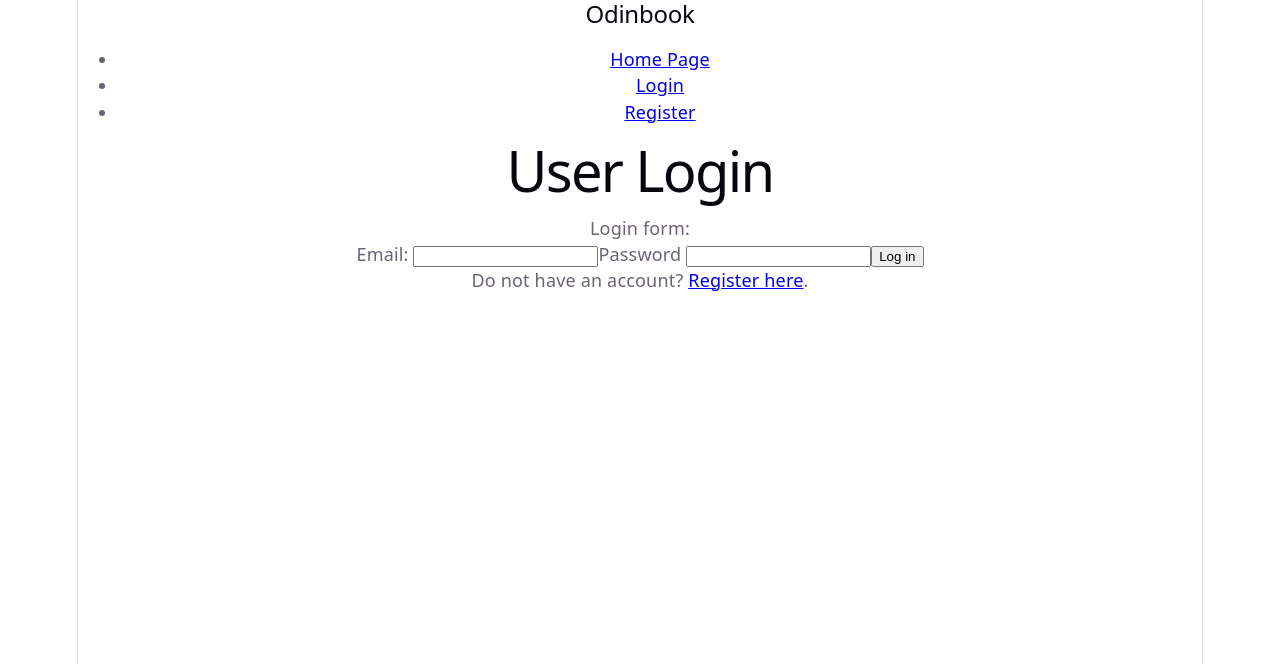
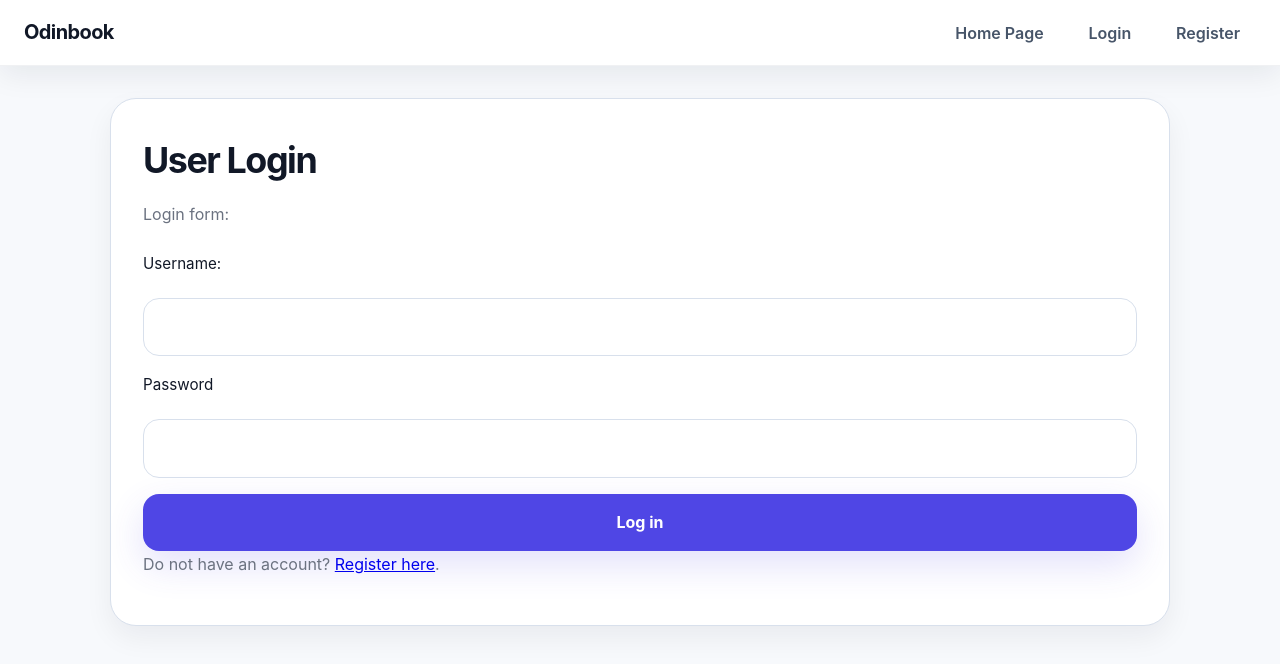
Before and after one commit to bradgerb/odin-book, a React app in the folder frontend/: page /login in a window 1280 px wide. Shown: the top 664 px of the page. Built offline with nearby package versions, Linux system fonts and the light colour scheme; no server answers; the HTML template or start-up script is replaced by a standard one.

Commit message:
Update css

```diff
--- a/frontend/src/components/Navbar.module.css
+++ b/frontend/src/components/Navbar.module.css
@@ -0,0 +1,3 @@
+.active {
+  color: var(--accent-strong);
+}
--- a/frontend/src/index.css
+++ b/frontend/src/index.css
@@ -1,111 +1,346 @@
 :root {
-  --text: #6b6375;
-  --text-h: #08060d;
-  --bg: #fff;
-  --border: #e5e4e7;
-  --code-bg: #f4f3ec;
-  --accent: #aa3bff;
-  --accent-bg: rgba(170, 59, 255, 0.1);
-  --accent-border: rgba(170, 59, 255, 0.5);
-  --social-bg: rgba(244, 243, 236, 0.5);
-  --shadow:
-    rgba(0, 0, 0, 0.1) 0 10px 15px -3px, rgba(0, 0, 0, 0.05) 0 4px 6px -2px;
+  --bg: #f7f9fc;
+  --surface: #ffffff;
+  --surface-soft: #f3f5fb;
+  --text: #475569;
+  --text-h: #111827;
+  --text-muted: #6b7280;
+  --border: #d8e0ec;
+  --accent: #4f46e5;
+  --accent-soft: #eef2ff;
+  --accent-strong: #4338ca;
+  --shadow: 0 24px 60px rgba(15, 23, 42, 0.08);
+  --shadow-soft: 0 12px 28px rgba(15, 23, 42, 0.06);
+  --radius: 26px;
+  --radius-sm: 16px;
+  --max-width: 1100px;
+  --transition: 180ms ease;
 
-  --sans: system-ui, 'Segoe UI', Roboto, sans-serif;
-  --heading: system-ui, 'Segoe UI', Roboto, sans-serif;
-  --mono: ui-monospace, Consolas, monospace;
-
-  font: 18px/145% var(--sans);
-  letter-spacing: 0.18px;
-  color-scheme: light dark;
+  font-family: Inter, ui-sans-serif, system-ui, -apple-system, BlinkMacSystemFont, "Segoe UI", sans-serif;
+  font-size: 16px;
+  line-height: 1.65;
   color: var(--text);
-  background: var(--bg);
-  font-synthesis: none;
+  background: radial-gradient(circle at top left, rgba(79, 70, 229, 0.12), transparent 28%),
+    radial-gradient(circle at bottom right, rgba(79, 70, 229, 0.08), transparent 28%),
+    var(--bg);
   text-rendering: optimizeLegibility;
   -webkit-font-smoothing: antialiased;
   -moz-osx-font-smoothing: grayscale;
-
-  @media (max-width: 1024px) {
-    font-size: 16px;
-  }
 }
 
 @media (prefers-color-scheme: dark) {
   :root {
-    --text: #9ca3af;
-    --text-h: #f3f4f6;
-    --bg: #16171d;
-    --border: #2e303a;
-    --code-bg: #1f2028;
-    --accent: #c084fc;
-    --accent-bg: rgba(192, 132, 252, 0.15);
-    --accent-border: rgba(192, 132, 252, 0.5);
-    --social-bg: rgba(47, 48, 58, 0.5);
-    --shadow:
-      rgba(0, 0, 0, 0.4) 0 10px 15px -3px, rgba(0, 0, 0, 0.25) 0 4px 6px -2px;
+    --bg: #0f172a;
+    --surface: #111827;
+    --surface-soft: #161e3a;
+    --text: #cbd5e1;
+    --text-h: #f8fafc;
+    --text-muted: #94a3b8;
+    --border: rgba(148, 163, 184, 0.18);
+    --accent: #818cf8;
+    --accent-soft: rgba(129, 140, 248, 0.16);
+    --accent-strong: #6366f1;
+    --shadow: 0 24px 60px rgba(0, 0, 0, 0.4);
+    --shadow-soft: 0 12px 28px rgba(0, 0, 0, 0.28);
   }
+}
 
-  #social .button-icon {
-    filter: invert(1) brightness(2);
-  }
+* {
+  box-sizing: border-box;
+}
+
+html {
+  scroll-behavior: smooth;
 }
 
 body {
   margin: 0;
+  min-height: 100vh;
+  background: var(--bg);
+}
+
+img,
+svg {
+  max-width: 100%;
+  display: block;
+}
+
+button,
+input,
+textarea,
+select {
+  font: inherit;
 }
 
 #root {
-  width: 1126px;
-  max-width: 100%;
-  margin: 0 auto;
-  text-align: center;
-  border-inline: 1px solid var(--border);
-  min-height: 100svh;
+  min-height: 100vh;
+}
+
+.reader-layout {
+  min-height: 100vh;
   display: flex;
   flex-direction: column;
-  box-sizing: border-box;
 }
 
-h1,
-h2 {
-  font-family: var(--heading);
-  font-weight: 500;
+.navbar {
+  position: sticky;
+  top: 0;
+  z-index: 20;
+  display: flex;
+  align-items: center;
+  justify-content: space-between;
+  gap: 1rem;
+  width: 100%;
+  padding: 1rem 1.5rem;
+  background: rgba(255, 255, 255, 0.92);
+  backdrop-filter: blur(18px);
+  border-bottom: 1px solid rgba(71, 85, 105, 0.08);
+  box-shadow: 0 8px 30px rgba(15, 23, 42, 0.08);
+}
+
+@media (prefers-color-scheme: dark) {
+  .navbar {
+    background: rgba(15, 23, 42, 0.92);
+    border-bottom-color: rgba(148, 163, 184, 0.18);
+  }
+}
+
+.navbar h2 {
+  margin: 0;
+  font-size: 1.25rem;
+  letter-spacing: -0.03em;
   color: var(--text-h);
 }
 
-h1 {
-  font-size: 56px;
-  letter-spacing: -1.68px;
-  margin: 32px 0;
-  @media (max-width: 1024px) {
-    font-size: 36px;
-    margin: 20px 0;
-  }
-}
-h2 {
-  font-size: 24px;
-  line-height: 118%;
-  letter-spacing: -0.24px;
-  margin: 0 0 8px;
-  @media (max-width: 1024px) {
-    font-size: 20px;
-  }
-}
-p {
+.navbar ul {
+  display: flex;
+  flex-wrap: wrap;
+  align-items: center;
+  gap: 0.8rem;
   margin: 0;
+  padding: 0;
+  list-style: none;
 }
 
-code,
-.counter {
-  font-family: var(--mono);
-  display: inline-flex;
-  border-radius: 4px;
+.navbar a,
+.logout-btn {
+  border: none;
+  background: transparent;
+  color: var(--text);
+  text-decoration: none;
+  font-weight: 600;
+  padding: 0.85rem 1rem;
+  border-radius: 999px;
+  transition: background var(--transition), color var(--transition), transform var(--transition);
+}
+
+.navbar a:hover,
+.logout-btn:hover {
+  background: var(--accent-soft);
+  color: var(--accent-strong);
+}
+
+.navbar a.active {
+  color: var(--accent-strong);
+  box-shadow: inset 0 -2px 0 currentColor;
+}
+
+.logout-btn {
+  cursor: pointer;
+}
+
+main {
+  flex: 1;
+  width: min(100%, var(--max-width));
+  margin: 0 auto;
+  padding: 2rem 1.25rem 3rem;
+}
+
+main h1,
+main h2,
+main h3 {
+  color: var(--text-h);
+  margin-top: 0;
+}
+
+main h1 {
+  font-size: clamp(2rem, 2.8vw, 3.5rem);
+  letter-spacing: -0.04em;
+  margin-bottom: 0.65rem;
+}
+
+main h2 {
+  font-size: clamp(1.5rem, 2.2vw, 2.25rem);
+  margin-bottom: 0.85rem;
+}
+
+main h3 {
+  font-size: 1.2rem;
+  margin-bottom: 0.75rem;
+}
+
+main p {
+  color: var(--text-muted);
+  margin: 0 0 1rem;
+}
+
+main > div {
+  background: var(--surface);
+  border: 1px solid var(--border);
+  border-radius: var(--radius);
+  box-shadow: var(--shadow-soft);
+  padding: 2rem;
+}
+
+main > div > p:first-of-type {
+  margin-top: 0;
+}
+
+main > div ul {
+  list-style: none;
+  padding: 0;
+  margin: 1rem 0 0;
+  display: grid;
+  gap: 1rem;
+}
+
+main > div ul li {
+  background: var(--surface-soft);
+  border: 1px solid var(--border);
+  border-radius: var(--radius-sm);
+  padding: 1.1rem 1rem;
+}
+
+main > div ul li a {
+  display: block;
+  color: inherit;
+  text-decoration: none;
+}
+
+main > div ul li a:hover {
+  background: rgba(79, 70, 229, 0.06);
+}
+
+form {
+  display: grid;
+  gap: 1rem;
+  margin-top: 1.5rem;
+}
+
+label {
+  display: block;
+  font-size: 0.95rem;
+  margin-bottom: 0.35rem;
   color: var(--text-h);
 }
 
-code {
-  font-size: 15px;
-  line-height: 135%;
-  padding: 4px 8px;
-  background: var(--code-bg);
+input,
+textarea,
+select {
+  width: 100%;
+  min-height: 3rem;
+  padding: 0.95rem 1rem;
+  border: 1px solid var(--border);
+  border-radius: 1rem;
+  background: var(--surface);
+  color: var(--text);
+  transition: border-color var(--transition), box-shadow var(--transition);
 }
+
+input:focus,
+textarea:focus,
+select:focus {
+  outline: none;
+  border-color: var(--accent);
+  box-shadow: 0 0 0 4px rgba(79, 70, 229, 0.12);
+}
+
+button {
+  align-self: flex-start;
+  border: none;
+  border-radius: 1rem;
+  padding: 0.95rem 1.5rem;
+  background: var(--accent);
+  color: #ffffff;
+  font-weight: 700;
+  cursor: pointer;
+  box-shadow: 0 14px 36px rgba(79, 70, 229, 0.16);
+  transition: transform var(--transition), background var(--transition), box-shadow var(--transition);
+}
+
+button:hover {
+  transform: translateY(-1px);
+  background: var(--accent-strong);
+}
+
+button:disabled {
+  opacity: 0.65;
+  cursor: not-allowed;
+  box-shadow: none;
+}
+
+p[role="alert"] {
+  color: #b91c1c;
+  background: rgba(248, 113, 113, 0.12);
+  border: 1px solid rgba(185, 28, 28, 0.2);
+  padding: 0.95rem 1rem;
+  border-radius: 1rem;
+}
+
+.post-body {
+  background: var(--accent-soft);
+  border-radius: var(--radius-sm);
+  padding: 1.5rem;
+  margin: 1rem 0 1.5rem;
+  color: var(--text);
+  line-height: 1.9;
+}
+
+.post-body p {
+  margin: 0.9rem 0;
+}
+
+.post-body strong {
+  color: var(--text-h);
+}
+
+.welcome-text {
+  color: var(--text-muted);
+  font-size: 0.96rem;
+}
+
+.logout-btn {
+  padding: 0.8rem 1rem;
+  background: rgba(239, 100, 100, 0.1);
+  color: #b91c1c;
+}
+
+.logout-btn:hover {
+  background: rgba(185, 28, 28, 0.12);
+}
+
+@media (max-width: 860px) {
+  .navbar {
+    flex-direction: column;
+    align-items: flex-start;
+  }
+
+  main {
+    padding: 1.5rem 1rem 2.5rem;
+  }
+}
+
+@media (max-width: 620px) {
+  .navbar {
+    padding: 0.85rem 1rem;
+  }
+
+  .navbar a,
+  .logout-btn {
+    padding: 0.75rem 0.9rem;
+  }
+
+  main > div {
+    padding: 1.5rem;
+  }
+}
--- a/frontend/src/pages/Login.jsx
+++ b/frontend/src/pages/Login.jsx
@@ -7,7 +7,7 @@ export default function Login() {
     const navigate = useNavigate();
     const location = useLocation();
     const { login } = useAuth();
-    const [email, setEmail] = useState("");
+    const [username, setUsername] = useState("");
     const [password, setPassword] = useState("");
     const [errorMessage, setErrorMessage] = useState("");
     const fromPath = location.state?.from ?? "/";
@@ -22,7 +22,7 @@ export default function Login() {
                     "Content-Type": "application/json",
                 },
                 body: JSON.stringify({
-                    email,
+                    username,
                     password,
                 }),
 
@@ -54,14 +54,14 @@ export default function Login() {
             <h1>User Login</h1>
             <p>Login form:</p>
             <form onSubmit={handleSubmit} >
-                <label htmlFor="email">Email: </label>
+                <label htmlFor="username">Username: </label>
                 <input
-                    id="email"
-                    type="email"
-                    name="email"
-                    value={email}
+                    id="username"
+                    type="username"
+                    name="username"
+                    value={username}
                     onChange={(e) => {
-                        setEmail(e.target.value); setErrorMessage("");
+                        setUsername(e.target.value); setErrorMessage("");
                     }} required
                 />
 
--- a/frontend/src/pages/Register.jsx
+++ b/frontend/src/pages/Register.jsx
@@ -7,7 +7,6 @@ export default function Register() {
     const navigate = useNavigate();
     const location = useLocation();
     const { login } = useAuth();
-    const [email, setEmail] = useState("");
     const [username, setUsername] = useState("");
     const [password, setPassword] = useState("");
     const [errorMessage, setErrorMessage] = useState("");
@@ -23,7 +22,6 @@ export default function Register() {
                     "Content-Type": "application/json",
                 },
                 body: JSON.stringify({
-                    email,
                     username,
                     password,
                 }),
@@ -57,16 +55,6 @@ export default function Register() {
             <h1>User Register</h1>
             <p>Register form:</p>
             <form onSubmit={handleSubmit} >
-                <label htmlFor="email">Email: </label>
-                <input
-                    id="email"
-                    type="email"
-                    name="email"
-                    value={email}
-                    onChange={(e) => {
-                        setEmail(e.target.value); setErrorMessage("");
-                    }} required
-                />
                 <label htmlFor="username">Username: </label>
                 <input
                     id="username"
```
